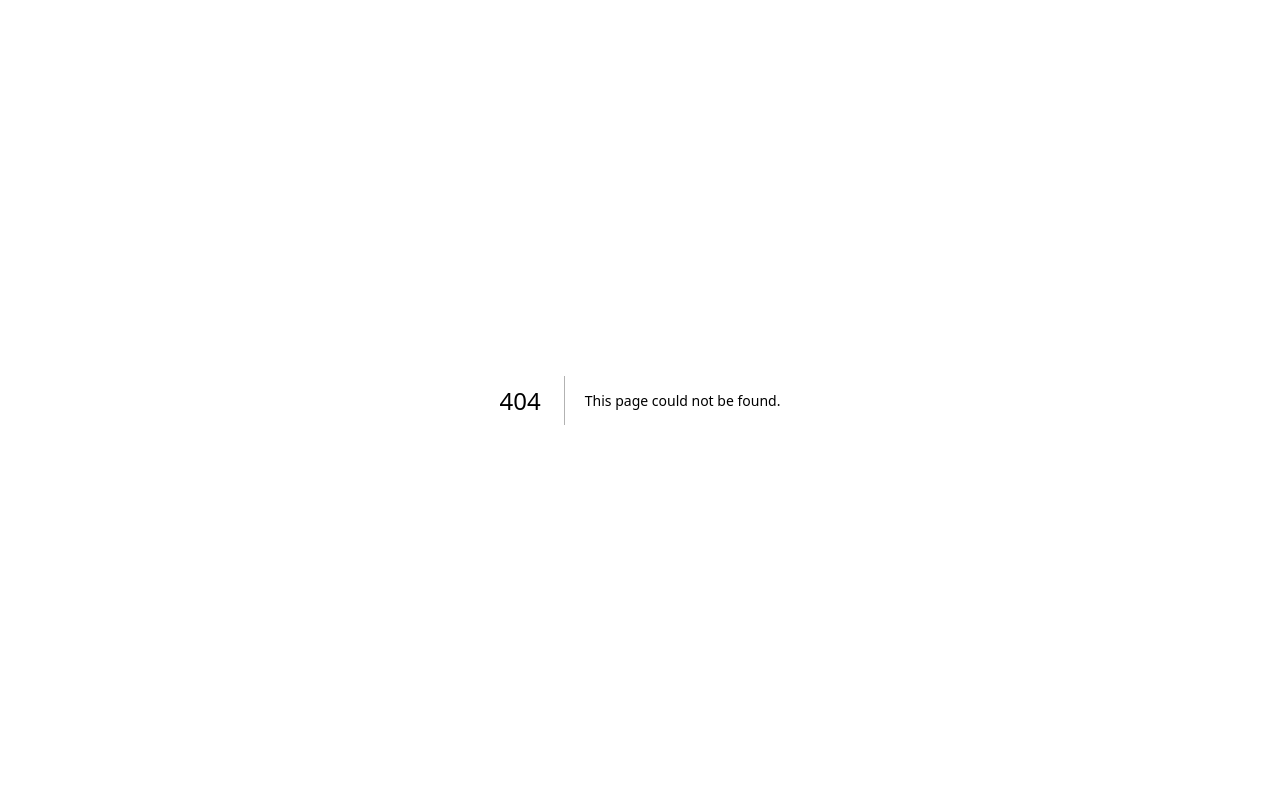
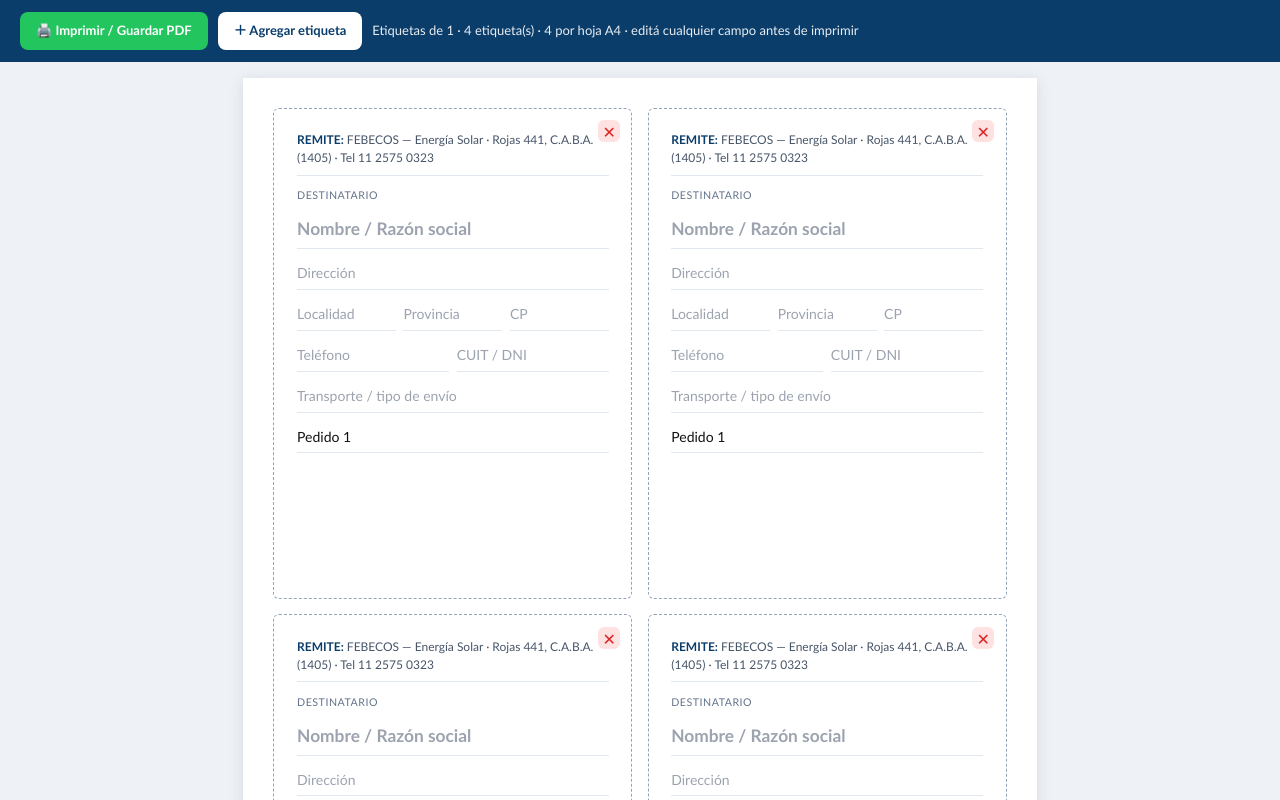
Before and after one commit to Febecos/febo-gestion, a Next.js app: page /etiquetas/1 in a window 1280 px wide. Before the commit this address had no page. Shown: the top 800 px of the page. Built offline with nearby package versions, Linux system fonts and the light colour scheme; no server answers; the database is empty.

Commit message:
etiquetas de envio: pagina imprimible 4 por A4, remitente FEBECOS + destinatario editable; boton en tab Envio/Remito

```diff
--- a/src/app/(app)/ventas/VentasClient.tsx
+++ b/src/app/(app)/ventas/VentasClient.tsx
@@ -1184,6 +1184,7 @@ function PedidoModal({ refId, onClose, onChanged }: { refId: string; onClose: ()
                   <button disabled={!ped.public_token} onClick={() => { navigator.clipboard.writeText(link); alert("Link copiado:\n" + link); }} className="px-3 py-1.5 rounded-lg border border-gray-300 text-sm hover:bg-gray-50">🔗 Copiar link para el cliente</button>
                   {ped.public_token && <a href={link} target="_blank" rel="noreferrer" className="px-3 py-1.5 rounded-lg border border-gray-300 text-sm hover:bg-gray-50">✏️ Abrir formulario</a>}
                   <button disabled={busy} onClick={() => { const to = window.prompt("Enviar el link de datos de envío a:", emailCli || ""); if (to === null) return; const t = to.trim(); if (!/^[^@\s]+@[^@\s]+\.[^@\s]+$/.test(t)) { alert("Email inválido."); return; } accion({ accion: "pedir_envio", email: t, link }); }} className="px-3 py-1.5 rounded-lg border border-febo-azul text-febo-azul text-sm font-semibold hover:bg-blue-50">✉️ Enviar link al cliente</button>
+                  <a href={`/etiquetas/${encodeURIComponent(ped.numero)}`} target="_blank" rel="noreferrer" title="Genera etiquetas de envío (4 por hoja A4) con remitente FEBECOS y los datos del destinatario — editables antes de imprimir" className="px-3 py-1.5 rounded-lg border border-violet-300 text-violet-700 text-sm font-semibold hover:bg-violet-50">🏷️ Etiquetas de envío</a>
                 </div>
                 <div className="text-[11px] text-gray-400 mt-1">Los datos de envío se administran en la <b>ficha del cliente</b> (CRM › Datos Envíos) — acá se muestran de solo lectura. El cliente también puede cargarlos desde el link.</div>
 
--- /dev/null
+++ b/src/app/etiquetas/[ref]/page.tsx
@@ -0,0 +1,139 @@
+"use client";
+import { useEffect, useState } from "react";
+
+// Etiquetas de envío imprimibles — 4 por hoja A4 (2×2). Remitente fijo (FEBECOS) +
+// destinatario tomado del envío del cliente. Cada campo es EDITABLE antes de imprimir.
+// Se abre en ventana nueva desde el pedido: /etiquetas/PED-XXXX
+
+const REMITENTE = {
+  nombre: "FEBECOS — Energía Solar",
+  direccion: "Rojas 441",
+  localidad: "C.A.B.A.",
+  cp: "1405",
+  tel: "11 2575 0323",
+};
+
+type Etiqueta = {
+  dest_nombre: string;
+  dest_direccion: string;
+  dest_localidad: string;
+  dest_provincia: string;
+  dest_cp: string;
+  dest_tel: string;
+  dest_doc: string;
+  transporte: string;
+  obs: string;
+};
+
+function Campo({ value, onChange, ph, bold, big }: { value: string; onChange: (v: string) => void; ph: string; bold?: boolean; big?: boolean }) {
+  return (
+    <input
+      value={value}
+      onChange={(e) => onChange(e.target.value)}
+      placeholder={ph}
+      className="et-input"
+      style={{ fontWeight: bold ? 700 : 400, fontSize: big ? "13pt" : "10.5pt" }}
+    />
+  );
+}
+
+export default function EtiquetasPage({ params }: { params: { ref: string } }) {
+  const ref = decodeURIComponent(params.ref);
+  const [labels, setLabels] = useState<Etiqueta[]>([]);
+  const [loading, setLoading] = useState(true);
+
+  useEffect(() => {
+    fetch("/api/pedidos/" + encodeURIComponent(ref), { cache: "no-store" })
+      .then((r) => r.json())
+      .then((d) => {
+        const p = d?.pedido || {};
+        const env = p.cliente_envio || p.payload?.envio || {};
+        const cli = p.cliente || {};
+        const base: Etiqueta = {
+          dest_nombre: env.nombre || cli.razon_social || cli.nombre || "",
+          dest_direccion: env.direccion || cli.domicilio || "",
+          dest_localidad: env.localidad || cli.localidad || "",
+          dest_provincia: env.provincia || cli.provincia || "",
+          dest_cp: env.cp || cli.cod_postal || "",
+          dest_tel: env.telefono || cli.whatsapp || "",
+          dest_doc: env.dni || cli.cuit || "",
+          transporte: [env.empresa, env.tipo_envio].filter(Boolean).join(" · "),
+          obs: "Pedido " + ref,
+        };
+        // 4 copias por defecto (una hoja A4 completa); cada una editable por separado.
+        setLabels([base, { ...base }, { ...base }, { ...base }]);
+        setLoading(false);
+      })
+      .catch(() => { setLoading(false); });
+  }, [ref]);
+
+  const upd = (i: number, k: keyof Etiqueta, v: string) => setLabels((ls) => ls.map((l, j) => (j === i ? { ...l, [k]: v } : l)));
+  const agregar = () => setLabels((ls) => [...ls, { ...(ls[ls.length - 1] || {} as Etiqueta) }]);
+  const quitar = (i: number) => setLabels((ls) => ls.filter((_, j) => j !== i));
+
+  if (loading) return <div style={{ padding: 40, fontFamily: "system-ui" }}>Cargando etiquetas…</div>;
+
+  return (
+    <div className="et-root">
+      <style>{`
+        @page { size: A4 portrait; margin: 8mm; }
+        .et-root { font-family: 'Trebuchet MS','Segoe UI',Verdana,sans-serif; color:#111; background:#eef2f6; min-height:100vh; }
+        .et-toolbar { position:sticky; top:0; background:#0b3d6b; color:#fff; padding:12px 20px; display:flex; gap:10px; align-items:center; flex-wrap:wrap; z-index:10; }
+        .et-toolbar button { border:0; border-radius:8px; padding:9px 16px; font-weight:700; font-size:13px; cursor:pointer; }
+        .et-print { background:#22c55e; color:#fff; }
+        .et-add { background:#ffffff; color:#0b3d6b; }
+        .et-sheet { max-width:210mm; margin:16px auto; background:#fff; padding:8mm; box-shadow:0 2px 14px rgba(0,0,0,.1); }
+        .et-grid { display:grid; grid-template-columns:1fr 1fr; grid-auto-rows:130mm; gap:4mm; }
+        .et-label { border:1.5px dashed #94a3b8; border-radius:6px; padding:6mm; display:flex; flex-direction:column; gap:2mm; position:relative; overflow:hidden; }
+        .et-rem { font-size:9pt; color:#475569; border-bottom:1px solid #e2e8f0; padding-bottom:2mm; }
+        .et-rem b { color:#0b3d6b; }
+        .et-dest-lbl { font-size:8pt; letter-spacing:.5px; color:#64748b; text-transform:uppercase; margin-top:1mm; }
+        .et-input { width:100%; border:0; border-bottom:1px solid #e2e8f0; padding:1.5mm 0; outline:none; background:transparent; }
+        .et-input:focus { border-bottom-color:#0b3d6b; background:#f8fafc; }
+        .et-row { display:flex; gap:2mm; }
+        .et-del { position:absolute; top:3mm; right:3mm; border:0; background:#fee2e2; color:#dc2626; border-radius:6px; width:22px; height:22px; cursor:pointer; font-weight:700; }
+        @media print {
+          .et-toolbar, .et-del { display:none !important; }
+          .et-root { background:#fff; }
+          .et-sheet { box-shadow:none; margin:0; padding:0; max-width:none; }
+          .et-grid { gap:3mm; grid-auto-rows:138mm; }
+          .et-label { border:1px dashed #999; page-break-inside:avoid; }
+          .et-input { border-bottom-color:transparent; }
+        }
+      `}</style>
+
+      <div className="et-toolbar">
+        <button className="et-print" onClick={() => window.print()}>🖨️ Imprimir / Guardar PDF</button>
+        <button className="et-add" onClick={agregar}>＋ Agregar etiqueta</button>
+        <span style={{ fontSize: 13, opacity: .9 }}>Etiquetas de {ref} · {labels.length} etiqueta(s) · 4 por hoja A4 · editá cualquier campo antes de imprimir</span>
+      </div>
+
+      <div className="et-sheet">
+        <div className="et-grid">
+          {labels.map((l, i) => (
+            <div key={i} className="et-label">
+              <button className="et-del" title="Quitar esta etiqueta" onClick={() => quitar(i)}>✕</button>
+              <div className="et-rem">
+                <b>REMITE:</b> {REMITENTE.nombre} · {REMITENTE.direccion}, {REMITENTE.localidad} ({REMITENTE.cp}) · Tel {REMITENTE.tel}
+              </div>
+              <div className="et-dest-lbl">Destinatario</div>
+              <Campo value={l.dest_nombre} onChange={(v) => upd(i, "dest_nombre", v)} ph="Nombre / Razón social" bold big />
+              <Campo value={l.dest_direccion} onChange={(v) => upd(i, "dest_direccion", v)} ph="Dirección" />
+              <div className="et-row">
+                <Campo value={l.dest_localidad} onChange={(v) => upd(i, "dest_localidad", v)} ph="Localidad" />
+                <Campo value={l.dest_provincia} onChange={(v) => upd(i, "dest_provincia", v)} ph="Provincia" />
+                <Campo value={l.dest_cp} onChange={(v) => upd(i, "dest_cp", v)} ph="CP" />
+              </div>
+              <div className="et-row">
+                <Campo value={l.dest_tel} onChange={(v) => upd(i, "dest_tel", v)} ph="Teléfono" />
+                <Campo value={l.dest_doc} onChange={(v) => upd(i, "dest_doc", v)} ph="CUIT / DNI" />
+              </div>
+              <Campo value={l.transporte} onChange={(v) => upd(i, "transporte", v)} ph="Transporte / tipo de envío" />
+              <Campo value={l.obs} onChange={(v) => upd(i, "obs", v)} ph="Observaciones" />
+            </div>
+          ))}
+        </div>
+      </div>
+    </div>
+  );
+}
```
